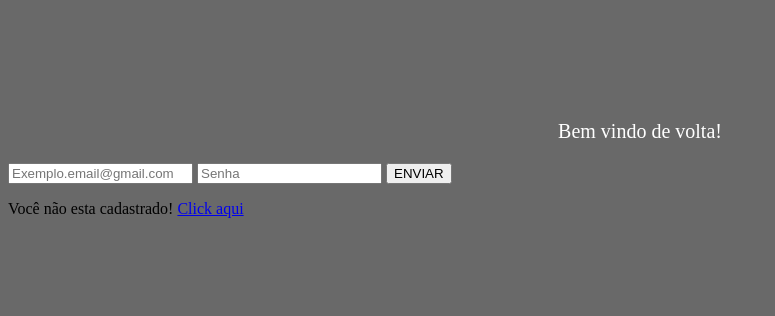
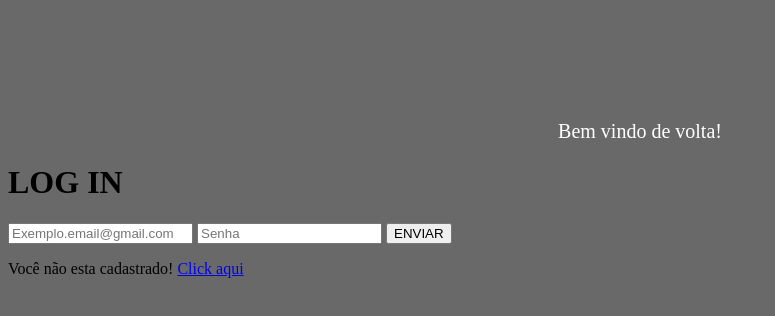
Before and after one commit to Reisonkarlos/https-github.com-Reisonkarlos-web-projeto-login-commit-f493cd7249dd3a55772b8f5e57f0aa56bbd2cc34, a plain HTML site: page index.html in a window 1280 px wide. Shown: the whole page, without its empty margins (0-775 px from the left). Drawn offline with Linux system fonts and the light colour scheme.

Commit message:
projeto 04

```diff
--- a/index.html
+++ b/index.html
@@ -15,11 +15,14 @@
     <!--Paragrafo de boas vindas -->
     <p class="paragrafo">Bem vindo de volta!</p>
 
+    <!--Configurando o H1-->
+    <h1 class="login">LOG IN</h1>
+
     <!--Configurando input do LOG IN-->
-    <input class="login" type="text" placeholder="Exemplo.email@gmail.com"/>
+    <input type="text" placeholder="Exemplo.email@gmail.com"/>
 
     <!--Configurando input da SENHA-->
-    <input class="senha" type="text" placeholder="Senha"/>
+    <input type="text" placeholder="Senha"/>
 
     <!--Configurando o botão ENVIAR-->
     <button>ENVIAR</button>
```
